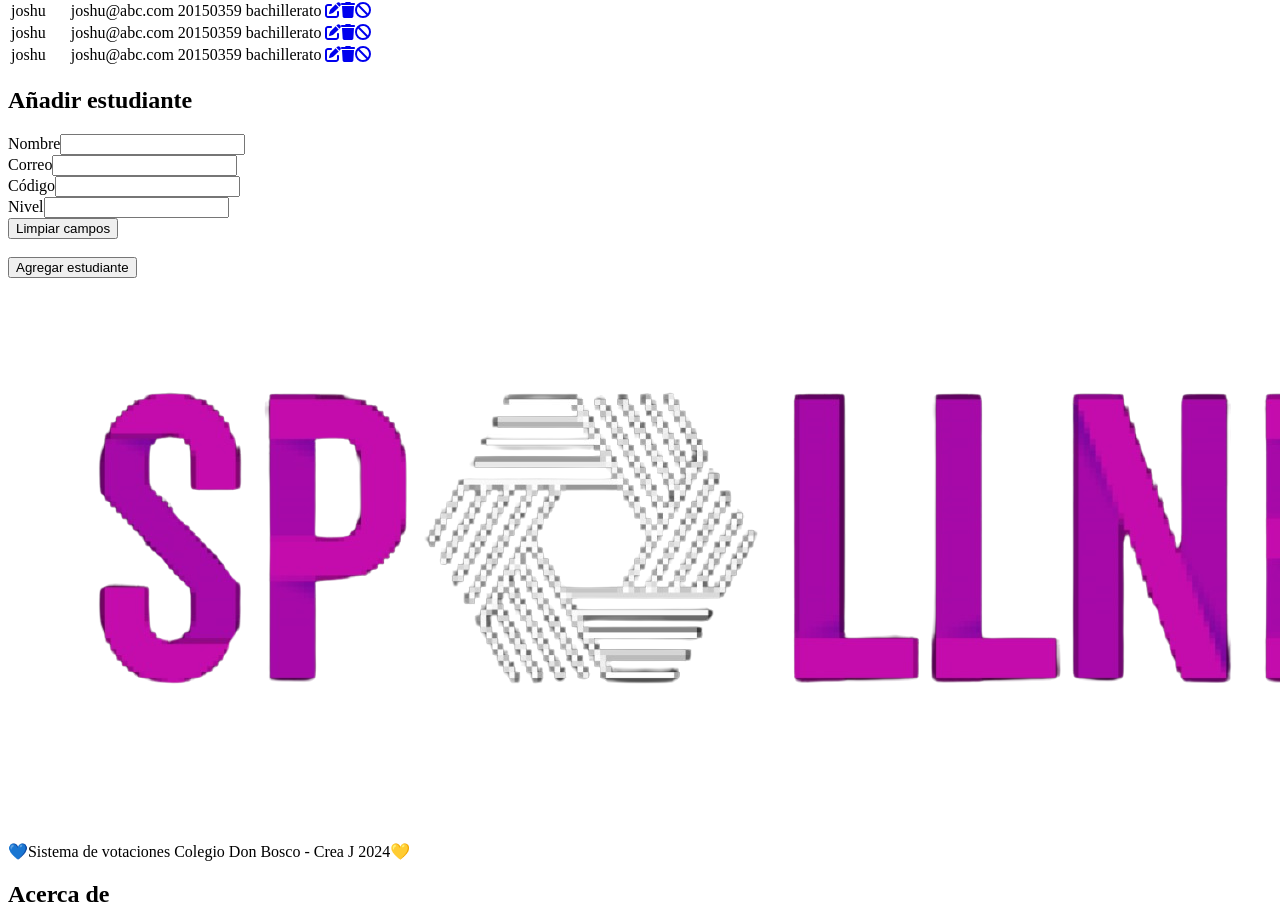
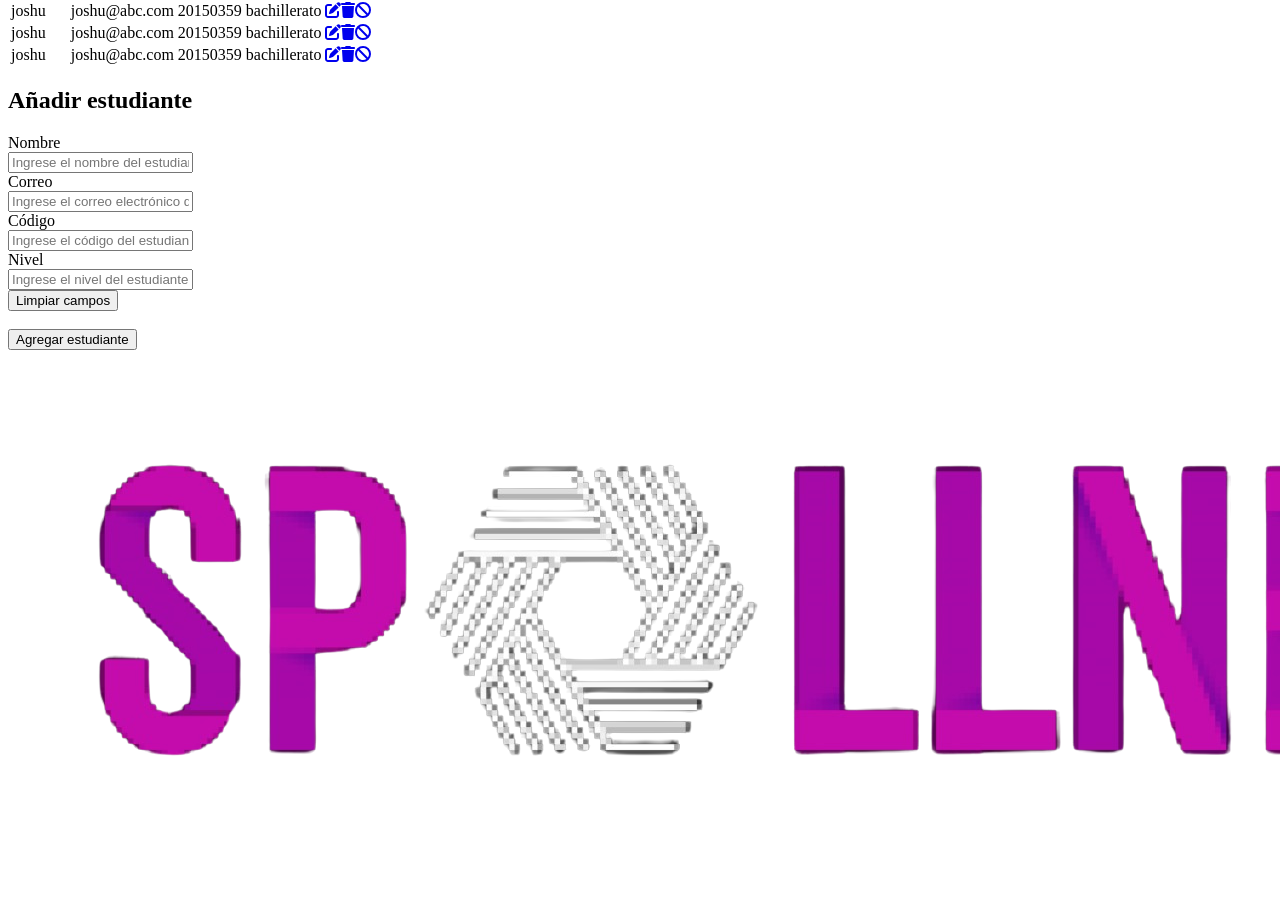
Before and after one commit to JosueGarcia04/spollnet-frontend, a React (Vite) app in the folder frontend/: page /studentsTable in a window 1280 px wide. Shown: the part 1643-2556 px from the top of the page. Built offline with nearby package versions, Linux system fonts and the light colour scheme.

Commit message:
finished that frontend

```diff
--- a/frontend/src/components/coordinator/studentsInformation/addStudent.jsx
+++ b/frontend/src/components/coordinator/studentsInformation/addStudent.jsx
@@ -1,65 +1,54 @@
-import  AddStudentButton from '../studentsInformation/buttonsAddStudent/addStudentButton'
+// AddStudent.jsx
+import React from 'react';
+import AddStudentButton from '../studentsInformation/buttonsAddStudent/addStudentButton';
 import ClearStudentButton from './buttonsAddStudent/clearStudentButton';
-export default function AddStudent(){
-    return(
+import InputAddStudent from './inputsAddStudent/inputAddStudent';
+import LabelAddStudent from './inputsAddStudent/labelAddStudent';
+
+export default function AddStudent() {
+  return (
     <div>
       <h2 className="text-xl font-bold py-5">Añadir estudiante</h2>
-            <div class="flex items-center justify-center p-3">
-            <div class="mx-auto w-full max-w-[550px]">
+      <div className="flex items-center justify-center p-3">
+        <div className="mx-auto w-full max-w-[550px]">
           <form action="" method="POST">
-                <div class="mb-5">
-                    <label for="guest" class="mb-3 block text-base font-medium text-white">
-                        Nombre
-                    </label>
-                    <input
-                    type="text" min="0" class="w-full appearance-none rounded-md border border-[#e0e0e0] bg-white py-2 px-6 text-base font-medium text-[#6B7280] outline-none"
+            <LabelAddStudent text="Nombre" />
+            <InputAddStudent
+              type="text"
+              id="name"
+              placeholder="Ingrese el nombre del estudiante"
+            />
+
+            <LabelAddStudent text="Correo" />
+            <InputAddStudent
+              type="email"
+              id="email"
+              placeholder="Ingrese el correo electrónico del estudiante"
+            />
+
+            <div className="-mx-3 flex flex-wrap">
+              <div className="w-full px-3 sm:w-1/2">
+                <LabelAddStudent text="Código" />
+                <InputAddStudent
+                  type="text"
+                  id="code"
+                  placeholder="Ingrese el código del estudiante"
                 />
               </div>
-                <div class="mb-5">
-                    <label for="guest" class="mb-3 block text-base font-medium text-white">
-                        Correo
-                    </label>
-                    <input
-                    type="email" min="0" class="w-full appearance-none rounded-md border border-[#e0e0e0] bg-white py-2 px-6 text-base font-medium text-[#6B7280] outline-none"
-                    />
-                </div>
-                <div class="-mx-3 flex flex-wrap">
-                    <div class="w-full px-3 sm:w-1/2">
-                    <div class="mb-5">
-                        <label
+              <div className="w-full px-3 sm:w-1/2">
+                <LabelAddStudent text="Nivel" />
+                <InputAddStudent
                   type="text"
-                        for="date"
-                        class="mb-3 block text-base font-medium text-white"
-                        >
-                        Código
-                        </label>
-                        <input
-                        type="text"
-                        class="w-full rounded-md border border-[#e0e0e0] bg-white py-3 px-6 text-base font-medium text-[#6B7280] outline-none"
+                  id="level"
+                  placeholder="Ingrese el nivel del estudiante"
                 />
               </div>
             </div>
-                    <div class="w-full px-3 sm:w-1/2">
-                    <div class="mb-5">
-                        <label
-                        for="time"
-                        class="mb-3 block text-base font-medium text-white"
-                        >
-                        Nivel
-                        </label>
-                        <input
-                        type="text"
-                        class="w-full rounded-md border border-[#e0e0e0] bg-white py-3 px-6 text-base font-medium text-[#6B7280] outline-none"
-                        />
-                    </div>
-                    </div>
-                </div>
+
             <div>
-
-                        <ClearStudentButton/>
-                        <br></br><br></br>
-                        <AddStudentButton/>
-
+              <ClearStudentButton />
+              <br /><br />
+              <AddStudentButton />
             </div>
           </form>
         </div>
--- a/frontend/src/components/coordinator/studentsInformation/inputsAddStudent/inputAddStudent.jsx
+++ b/frontend/src/components/coordinator/studentsInformation/inputsAddStudent/inputAddStudent.jsx
@@ -1,5 +1,17 @@
-export default function InputAddStudent(){
-    return(
+const InputAddStudent = ({ type, id, label, placeholder }) => {
+  return (
+    <div className="mb-5">
+      <label htmlFor={id} className="mb-3 block text-base font-medium text-white">
+        {label}
+      </label>
+      <input
+        type={type}
+        id={id}
+        className="w-full appearance-none rounded-md border border-[#e0e0e0] bg-white py-2 px-6 text-base font-medium text-[#6B7280] outline-none"
+        placeholder={placeholder}
+      />
+    </div>
+  );
+}
 
-    );
-}
+export default InputAddStudent;
--- a/frontend/src/components/coordinator/studentsInformation/inputsAddStudent/labelAddStudent.jsx
+++ b/frontend/src/components/coordinator/studentsInformation/inputsAddStudent/labelAddStudent.jsx
@@ -1,5 +1,9 @@
-export default function LabelAddStudent(){
-    return(
+const LabelAddStudent = ({ text }) => {
+  return (
+    <label className="mb-3 block text-base font-medium text-white">
+      {text}
+    </label>
+  );
+}
 
-    );
-}
+export default LabelAddStudent;
```
Lines whose indentation alone changed are shown as unchanged.
